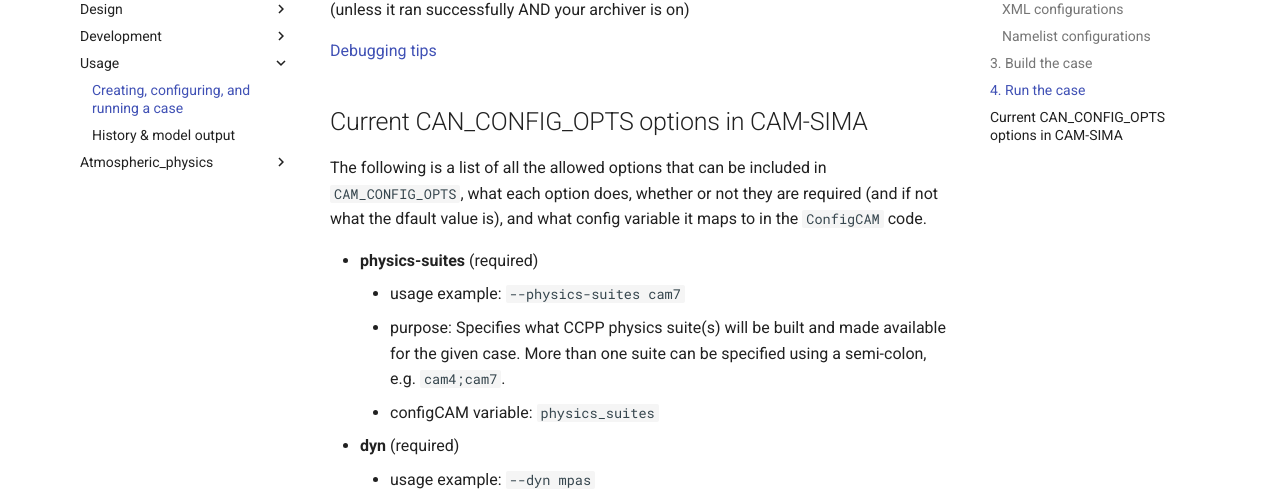
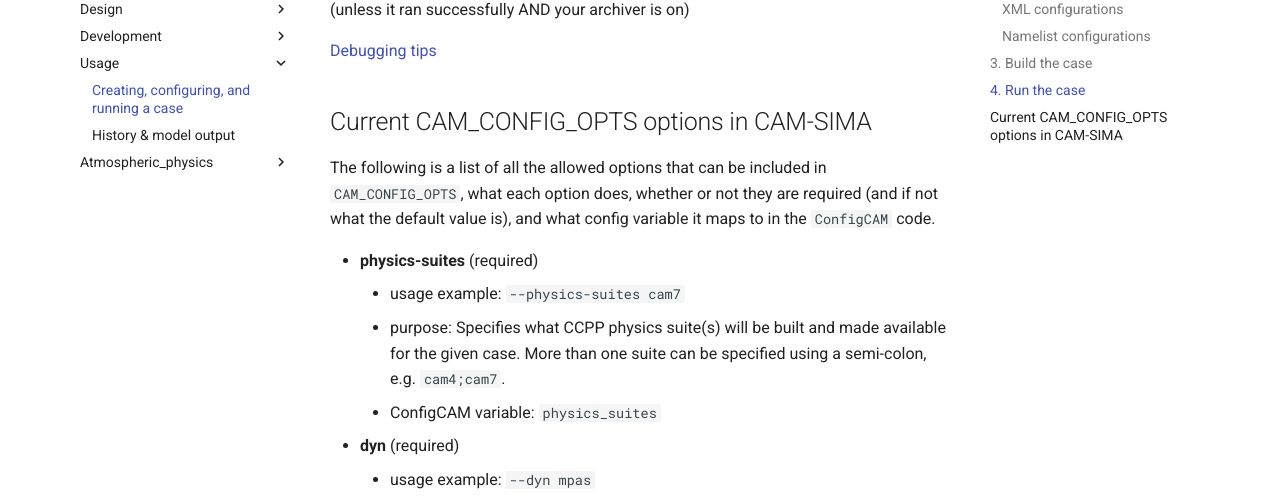
Before and after one commit to kuanchihwang/CAM-SIMA-Docs, an MkDocs documentation site: the page built from docs/usage/creating-a-case.md, in a window 1280 px wide and 900 px high, scrolled down 4941 px. Shown: the part 153-657 px from the top of the window. Built offline with MkDocs 1.6.1 and Material for MkDocs 9.7.7, drawn with Linux system fonts in a browser that asks for light colours.

Commit message:
Fix typos in CAM_CONFIG_OPTS section.

```diff
--- a/docs/usage/creating-a-case.md
+++ b/docs/usage/creating-a-case.md
@@ -111,14 +111,14 @@ The job will be submitted to the system's queue. You can see the status of your
 
 [Debugging tips](../development/debugging.md#run-time-errors)
 
-## Current CAN_CONFIG_OPTS options in CAM-SIMA
+## Current CAM_CONFIG_OPTS options in CAM-SIMA
 
-The following is a list of all the allowed options that can be included in `CAM_CONFIG_OPTS`, what each option does, whether or not they are required (and if not what the dfault value is), and what config variable it maps to in the `ConfigCAM` code.
+The following is a list of all the allowed options that can be included in `CAM_CONFIG_OPTS`, what each option does, whether or not they are required (and if not what the default value is), and what config variable it maps to in the `ConfigCAM` code.
 
 - **physics-suites** (required)
     - usage example: `--physics-suites cam7`
     - purpose:  Specifies what CCPP physics suite(s) will be built and made available for the given case.  More than one suite can be specified using a semi-colon, e.g. `cam4;cam7`.
-    - configCAM variable:  `physics_suites`
+    - ConfigCAM variable:  `physics_suites`
 - **dyn** (required)
     - usage example: `--dyn mpas`
     - purpose:  Specifies what dynamical core will be built and made available for the given case.
```
